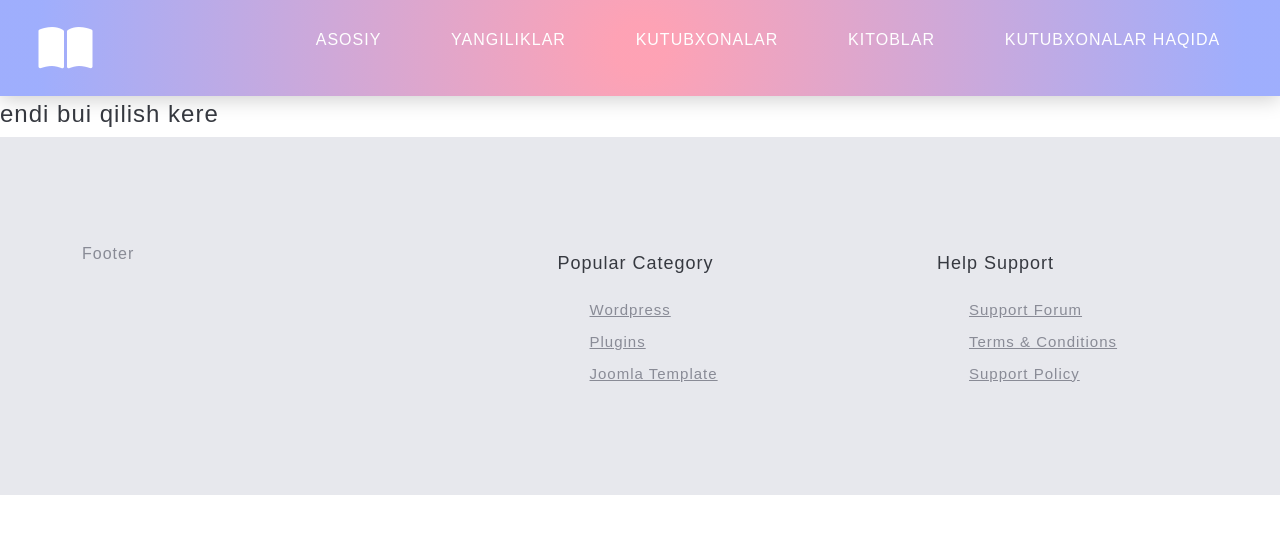
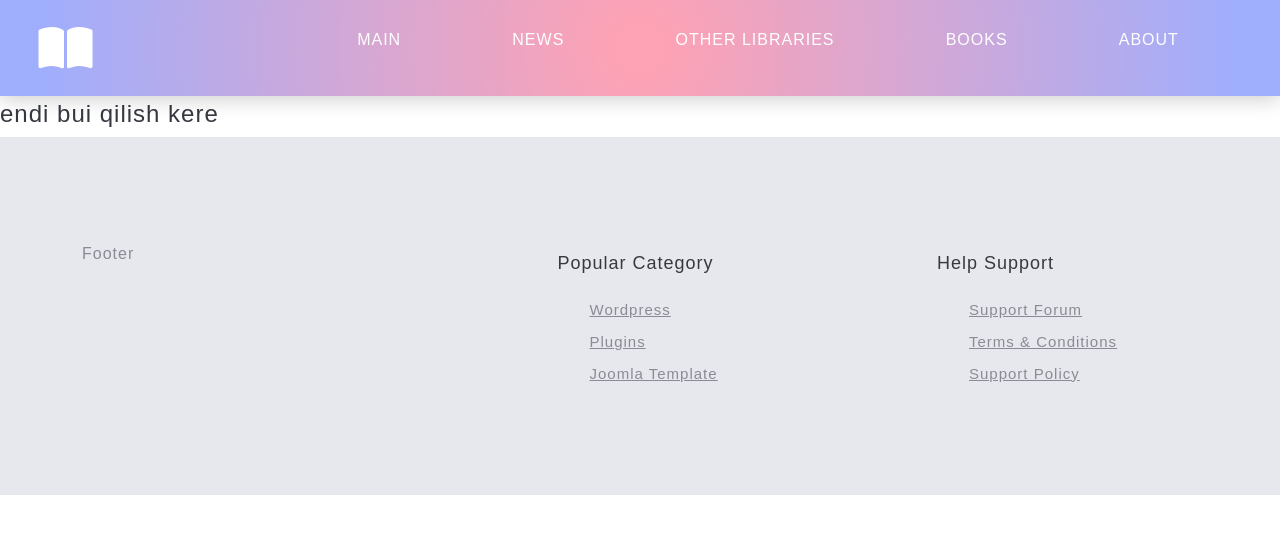
Before and after one commit to JavascriptDev347/verstka, a plain HTML site: page Rustambek/Library.html in a window 1280 px wide. Drawn offline with nearby package versions, Linux system fonts and the light colour scheme.

Commit message:
fixing links

```diff
--- a/Rustambek/Library.html
+++ b/Rustambek/Library.html
@@ -38,11 +38,11 @@
         <div class="bars3"></div>
       </div>
       <ul class="nav-links">
-        <li><a href="#">Asosiy</a></li>
-        <li><a href="./Sunbula/NewsPage.html">Yangiliklar</a></li>
-        <li><a href="./Rustambek/Library.html">Kutubxonalar</a></li>
-        <li><a href="./Sunbula/Books..html">Kitoblar </a></li>
-        <li><a href="./Rustambek/AboutLibrary.html">Kutubxonalar haqida</a></li>
+        <li><a href="../index.html">Main</a></li>
+        <li><a href="../Sunbula/NewsPage.html">News</a></li>
+        <li><a href="#">Other Libraries</a></li>
+        <li><a href="../Sunbula/Books..html">Books</a></li>
+        <li><a href="./AboutLibrary.html">About</a></li>
       </ul>
     </nav>
     <!-- section -->
```
Also changed, not shown: Rustambek/AboutLibrary.html (+5 -5 lines), Sunbula/Books..html (+5 -5 lines), Sunbula/NewsPage.html (+5 -5 lines).
